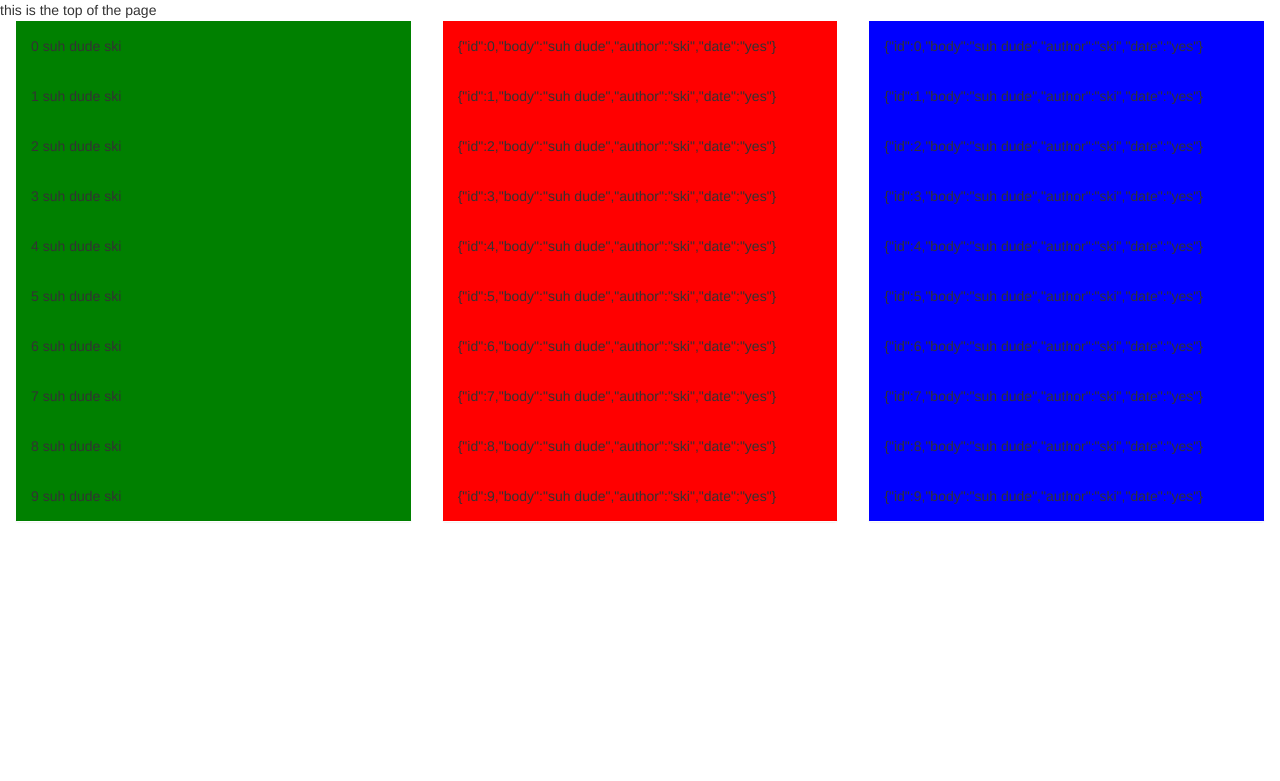
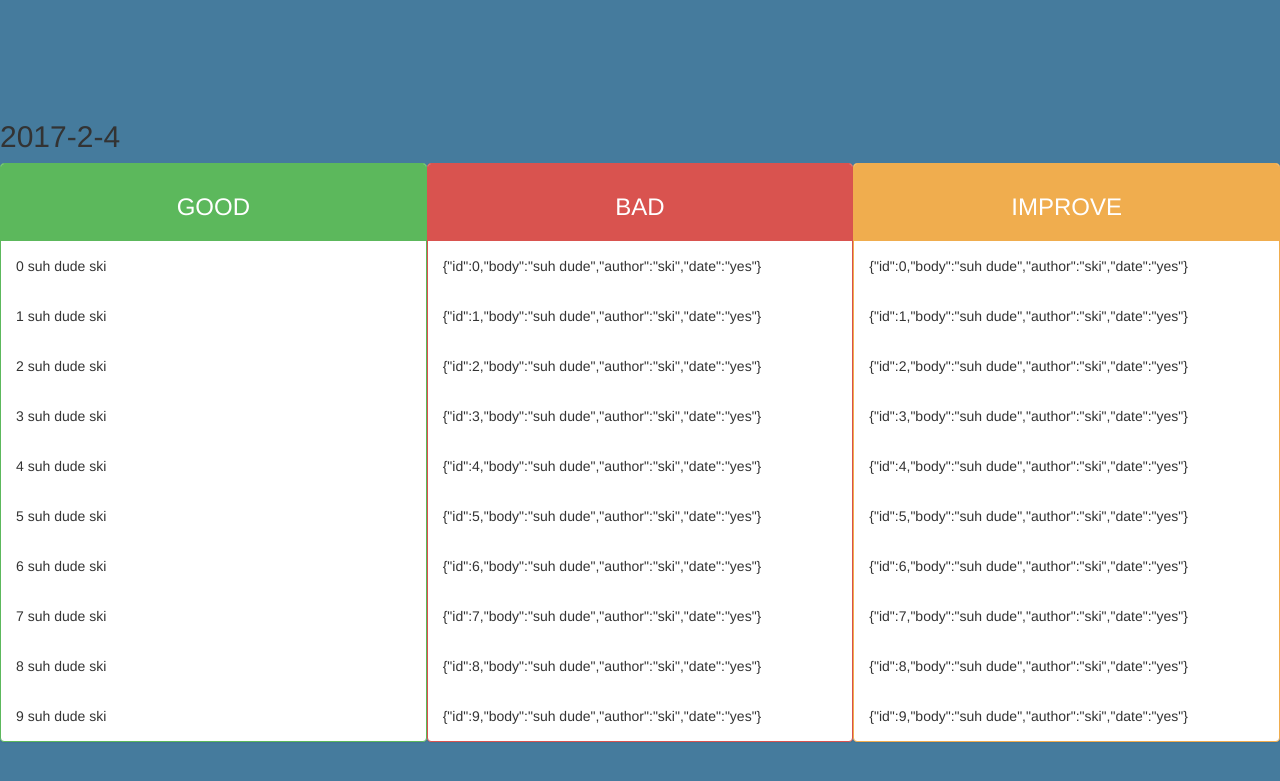
Before and after one commit to gracening/sprint-reviewer, a Rails app: page / in a window 1280 px wide. Shown: the top 781 px of the page. Run offline with Rails 7, Linux system fonts and the light colour scheme; some libraries are stand-ins or nearby versions.

Commit message:
Implement basic css

```diff
--- a/website/app/assets/stylesheets/application.css
+++ b/website/app/assets/stylesheets/application.css
@@ -1,11 +1,65 @@
-#good{
-    background-color: green;
+body {
+    margin-top: 100px;
+    background-color: #457B9D;
 }
 
-#bad{
-    background-color: red;
+
+
+.col-sm-4 {
+    margin: 0px;
+    padding: 0px;
 }
 
-#improve{
-    background-color: blue;
+.panel-green {
+    border-color: #5cb85c;
 }
+
+.panel-green > .panel-heading {
+    border-color: #5cb85c;
+    color: #fff;
+    background-color: #5cb85c;
+}
+
+.panel-green > a {
+    color: #5cb85c;
+}
+
+.panel-green > a:hover {
+    color: #3d8b3d;
+}
+
+.panel-red {
+    border-color: #d9534f;
+}
+
+.panel-red > .panel-heading {
+    border-color: #d9534f;
+    color: #fff;
+    background-color: #d9534f;
+}
+
+.panel-red > a {
+    color: #d9534f;
+}
+
+.panel-red > a:hover {
+    color: #b52b27;
+}
+
+.panel-yellow {
+    border-color: #f0ad4e;
+}
+
+.panel-yellow > .panel-heading {
+    border-color: #f0ad4e;
+    color: #fff;
+    background-color: #f0ad4e;
+}
+
+.panel-yellow > a {
+    color: #f0ad4e;
+}
+
+.panel-yellow > a:hover {
+    color: #df8a13;
+}
--- a/website/app/views/layouts/application.html.erb
+++ b/website/app/views/layouts/application.html.erb
@@ -4,24 +4,35 @@
     <title>Sprint Reviewer</title>
 	  <script src="//ajax.googleapis.com/ajax/libs/angularjs/1.5.7/angular.min.js"></script>
     <link rel="stylesheet" type="text/css" href="/app/assets/stylesheets/application.css">
-    <link rel="stylesheet" href="https://maxcdn.bootstrapcdn.com/bootstrap/3.3.7/css/bootstrap.min.css">
-    <script src="https://ajax.googleapis.com/ajax/libs/jquery/3.1.1/jquery.min.js"></script>
-    <script src="https://maxcdn.bootstrapcdn.com/bootstrap/3.3.7/js/bootstrap.min.js"></script>
+
+<!-- Latest compiled and minified CSS -->
+<link rel="stylesheet" href="https://maxcdn.bootstrapcdn.com/bootstrap/3.3.7/css/bootstrap.min.css">
+
+<!-- jQuery library -->
+<script src="https://ajax.googleapis.com/ajax/libs/jquery/3.1.1/jquery.min.js"></script>
+
+<!-- Latest compiled JavaScript -->
+<script src="https://maxcdn.bootstrapcdn.com/bootstrap/3.3.7/js/bootstrap.min.js"></script>
     <%= csrf_meta_tags %>
     <%= stylesheet_link_tag    'application', media: 'all' %>
     <%= javascript_include_tag 'application' %>
   </head>
 
   <body ng-app="reviewer" ng-controller="Ctrl">
+
+
     <div class="container-fluid">
       <div class="row">
-        this is the top of the page
+        <h2 >2017-2-4</h2>
       </div>
 
       <div class="row">
 
         <div class="col-sm-4">
-          <div class="panel panel-defaul">
+          <div class="panel panel-green">
+            <div class="panel-heading">
+              <h3 style="text-align: center">GOOD</h3>
+            </div>
             <div class="panel-body" id="good" ng-repeat="g in good">
               {{g.id}}
               {{g.body}}
@@ -31,7 +42,10 @@
         </div>
 
         <div class="col-sm-4">
-          <div class="panel panel-defaul">
+          <div class="panel panel-red">
+            <div class="panel-heading">
+              <h3 style="text-align: center">BAD</h3>
+            </div>
             <div class="panel-body" id="bad" ng-repeat="b in bad">
               {{b}}
             </div>
@@ -39,7 +53,10 @@
         </div>
 
         <div class="col-sm-4">
-          <div class="panel panel-defaul">
+          <div class="panel panel-yellow">
+            <div class="panel-heading">
+              <h3 style="text-align: center">IMPROVE</h3>
+            </div>
             <div class="panel-body" id="improve" ng-repeat="i in improve">
               {{i}}
             </div>
@@ -48,30 +65,6 @@
 
       </div>
 
-
-
-      <%#<table class="table">
-        <tr>
-          <td>
-            <div id="good" ng-repeat="g in good">
-              suh dude
-              {{g.id}}
-              {{g.body}}
-              {{g.author}}
-            </div>
-          </td>
-          <td>
-            <div id="bad" ng-repeat="b in bad">
-              {{b}}
-            </div>
-          </td>
-          <td>
-            <div id="improve" ng-repeat="i in improve">
-              {{i}}
-            </div>
-          </td>
-        </tr>
-      </table>%>
     </div>
 
   </body>
```
